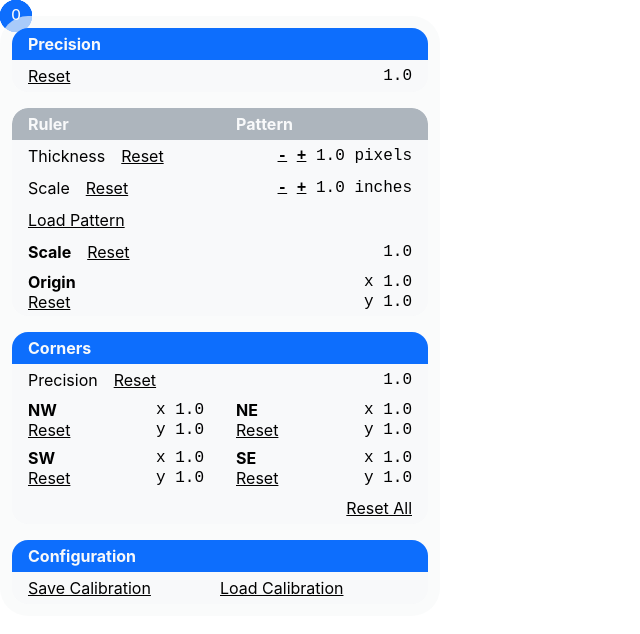
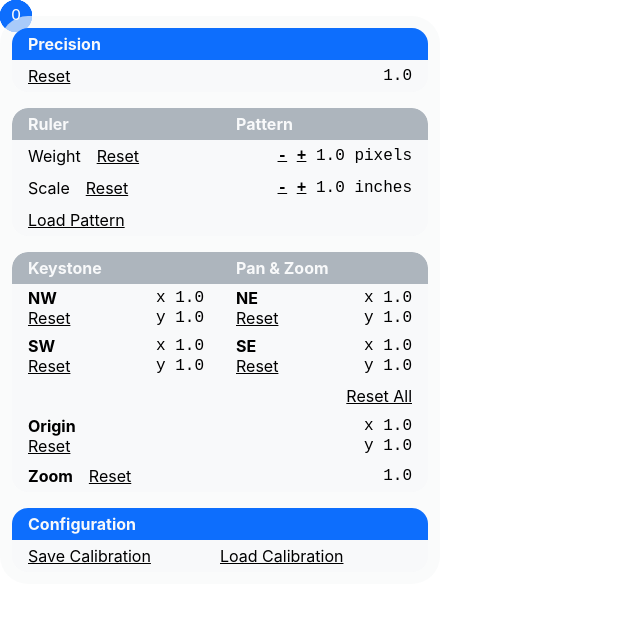
Before and after one commit to gruntbatch/pattern-projector-dev, a plain HTML site: page index.html in a window 1280 px wide. Shown: the whole page, without its empty margins (0-640 px from the left). Drawn offline with nearby package versions, Linux system fonts and the light colour scheme.

Commit message:
Split pan & zoom controls from pattern editor

```diff
--- a/index.html
+++ b/index.html
@@ -36,7 +36,7 @@
             </div>
         </div>
 
-        <div id="ruler-drawer" class="drawer flex-column rounded bg-light">
+        <div id="display-drawer" class="drawer flex-column rounded bg-light">
             <div class="flex-row h-2">
                 <h2 id="ruler-tab" class="flex-grow flex-row h-2 p-x-1 rounded-top-left button fg-light">Ruler</h2>
                 <h2 id="pattern-tab" class="flex-grow flex-row h-2 p-x-1 rounded-top-right button fg-light">Pattern</h2>
@@ -44,7 +44,7 @@
 
             <div id="ruler-contents">
                 <div id="pixels-per-line-field" class="flex-row h-2 p-x-1">
-                    <span class="p-r-1">Thickness</span>
+                    <span class="p-r-1">Weight</span>
                     <a id="reset" class="p-r-1">Reset</a>
                     <span class="flex-grow align-right mono"><a id="decrement">-</a> <a id="increment">+</a> <span id="display">1.0</span> pixels</span>
                 </div>
@@ -60,39 +60,20 @@
                     <input id="pattern-input" class="display-none" type="file" />
                     <a id="load-pattern-button">Load Pattern</a>
                 </div>
-
-                <div id="precision-field" class="flex-row h-2 p-x-1">
-                    <b class="p-r-1">Scale</b>
-                    <a id="reset">Reset</a>
-                    <span id="display" class="flex-grow align-right mono">1.0</span>
-                </div>
-
-                <div class="flex-row h-3">
-                    <div id="origin-field" class="flex-grow flex-column">
-                        <div id="field-x" class="flex-row p-x-1">
-                            <b>Origin</b>
-                            <span class="mono">x <span id="display-x">1.0</span></span>
-                        </div>
-                        <div id="field-y" class="flex-row p-x-1">
-                            <a id="reset">Reset</a>
-                            <span class="mono">y <span id="display-y">1.0</span></span>
-                        </div>
-                    </div>
-                </div>
             </div>
         </div>
 
-        <div id="corners-drawer" class="drawer flex-column rounded bg-light">
-            <div class="flex-row h-2 bg-blue fg-light">
-                <h2 class="flex-grow p-x-1">Corners</h2>
+        <div id="calibration-drawer" class="drawer flex-column rounded bg-light">
+            <div class="flex-row h-2">
+                <h2 id="keystone-tab" class="flex-grow flex-row h-2 p-x-1 rounded-top-left button fg-light">
+                    Keystone
+                </h2>
+                <h2 id="pan-tab" class="flex-grow flex-row h-2 p-x-1 rounded-top-right button fg-light">
+                    Pan & Zoom
+                </h2>
             </div>
 
-            <div id="precision-field" class="flex-row h-2 p-x-1">
-                <span class="p-r-1">Precision</span>
-                <a id="reset">Reset</a>
-                <span id="display" class="flex-grow align-right mono">1.0</span>
-            </div>
-
+            <div id="keystone-contents">
                 <div class="flex-row h-3">
                     <div id="corner-b-field" class="flex-column w-50">
                         <div id="field-x" class="flex-row p-x-1">
@@ -145,6 +126,27 @@
                 </div>
             </div>
 
+            <div id="pan-contents">
+                <div class="flex-row h-3">
+                    <div id="origin-field" class="flex-grow flex-column">
+                        <div id="field-x" class="flex-row p-x-1">
+                            <b>Origin</b>
+                            <span class="mono">x <span id="display-x">1.0</span></span>
+                        </div>
+                        <div id="field-y" class="flex-row p-x-1">
+                            <a id="reset">Reset</a>
+                            <span class="mono">y <span id="display-y">1.0</span></span>
+                        </div>
+                    </div>
+                </div>
+                <div id="zoom-field" class="flex-row h-2 p-x-1">
+                    <b class="p-r-1">Zoom</b>
+                    <a id="reset">Reset</a>
+                    <span id="display" class="flex-grow align-right mono">1.0</span>
+                </div>
+            </div>
+        </div>
+
         <div id="configuration-drawer" class="drawer flex-column rounded bg-light">
             <div class="flex-row h-2 bg-blue fg-light">
                 <h2 class="flex-grow p-x-1">Configuration</h2>
```
Also changed, not shown: 1 other file. Lines whose indentation alone changed are shown as unchanged.
